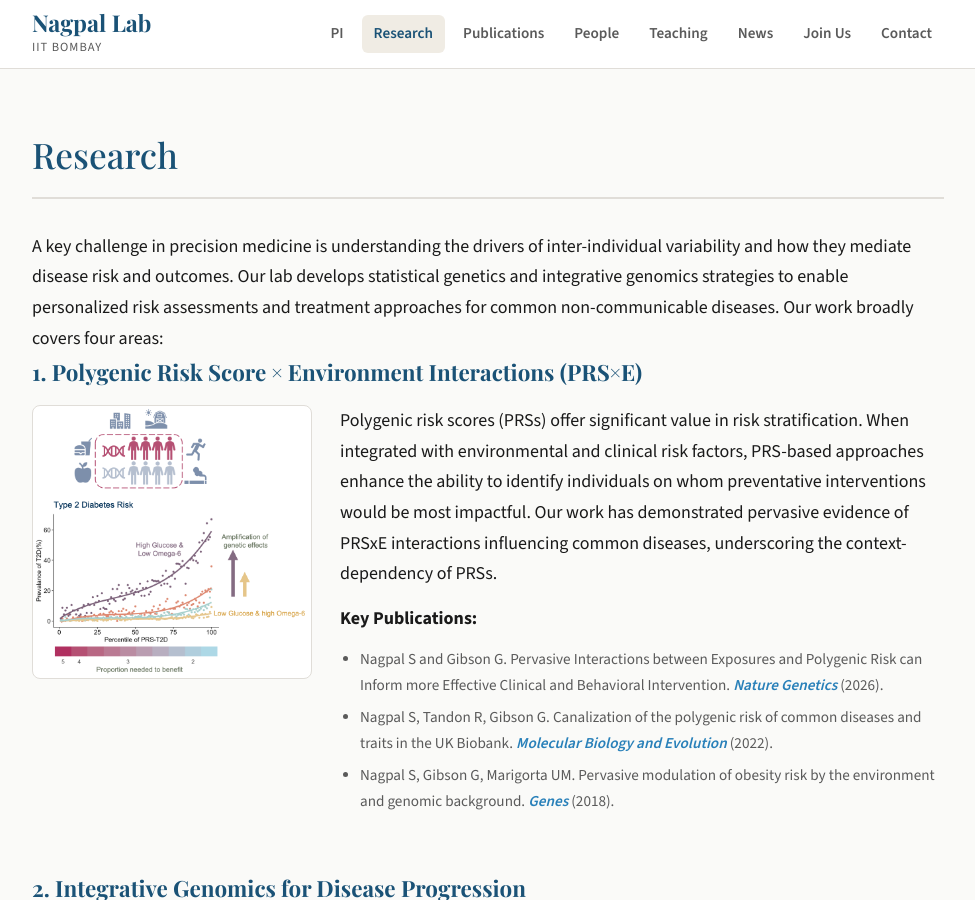
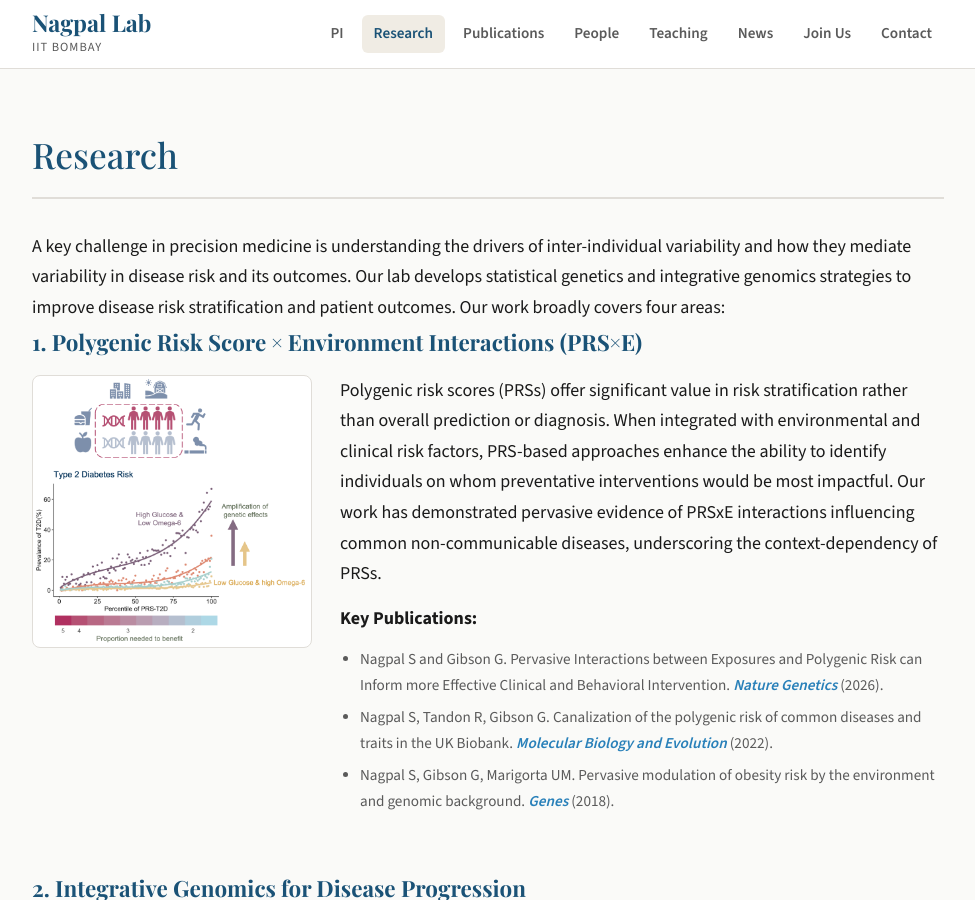
Before and after one commit to nagpallab/nagpallab.github.io, a Jekyll site: the page built from research.md, in a window 1280 px wide and 900 px high. Shown: the whole window, without its empty margins (152-1127 px from the left). Built offline with Jekyll 4.4.1, drawn with Linux system fonts in a browser that asks for light colours.

Commit message:
Update research.md

```diff
--- a/research.md
+++ b/research.md
@@ -3,14 +3,14 @@ layout: page
 title: Research
 ---
 
-<p>A key challenge in precision medicine is understanding the drivers of inter-individual variability and how they mediate disease risk and outcomes. Our lab develops statistical genetics and integrative genomics strategies to enable personalized risk assessments and treatment approaches for common non-communicable diseases. Our work broadly covers four areas:</p>
+<p>A key challenge in precision medicine is understanding the drivers of inter-individual variability and how they mediate variability in disease risk and its outcomes. Our lab develops statistical genetics and integrative genomics strategies to improve disease risk stratification and patient outcomes. Our work broadly covers four areas:</p>
 
 <div class="research-block" id="prsxe">
   <h2>1. Polygenic Risk Score &times; Environment Interactions (PRS&times;E)</h2>
   <div class="research-block-content">
     <img src="/assets/images/research-prs.png" alt="PRS x Environment research" class="research-block-img">
     <div>
-      <p>Polygenic risk scores (PRSs) offer significant value in risk stratification. When integrated with environmental and clinical risk factors, PRS-based approaches enhance the ability to identify individuals on whom preventative interventions would be most impactful. Our work has demonstrated pervasive evidence of PRSxE interactions influencing common diseases, underscoring the context-dependency of PRSs.</p>
+      <p>Polygenic risk scores (PRSs) offer significant value in risk stratification rather than overall prediction or diagnosis. When integrated with environmental and clinical risk factors, PRS-based approaches enhance the ability to identify individuals on whom preventative interventions would be most impactful. Our work has demonstrated pervasive evidence of PRSxE interactions influencing common non-communicable diseases, underscoring the context-dependency of PRSs.</p>
       <p><strong>Key Publications:</strong></p>
       <ul class="key-pubs">
         <li>Nagpal S and Gibson G. Pervasive Interactions between Exposures and Polygenic Risk can Inform more Effective Clinical and Behavioral Intervention. <span class="pub-journal">Nature Genetics</span> (2026).</li>
```
